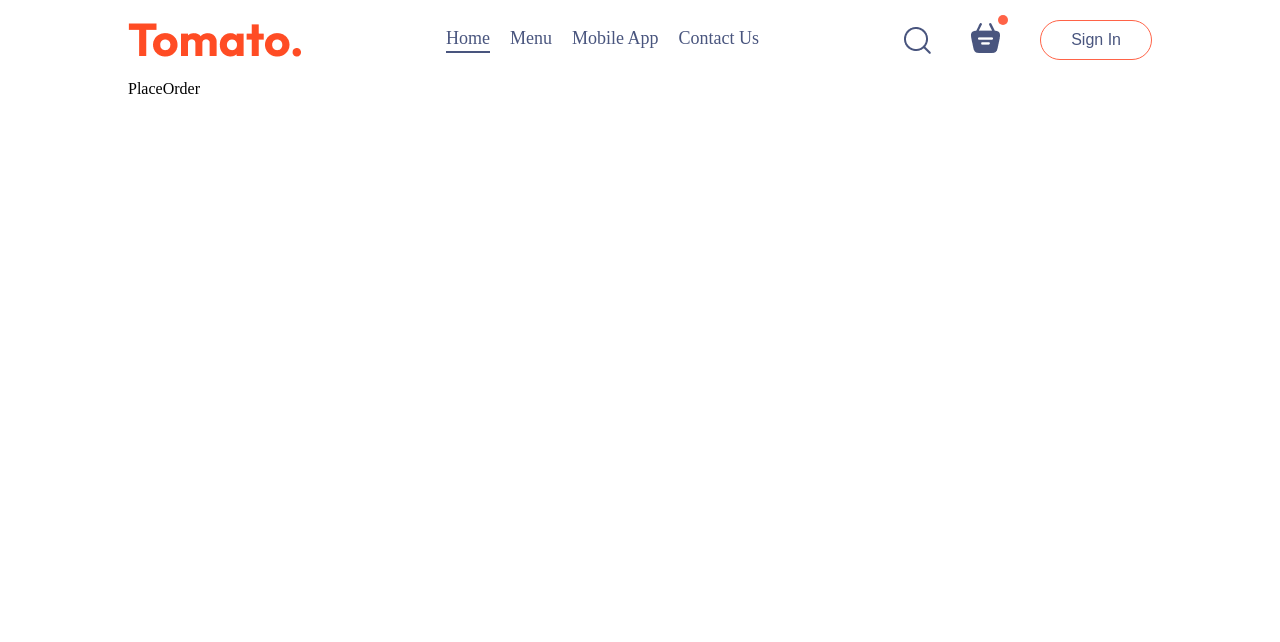
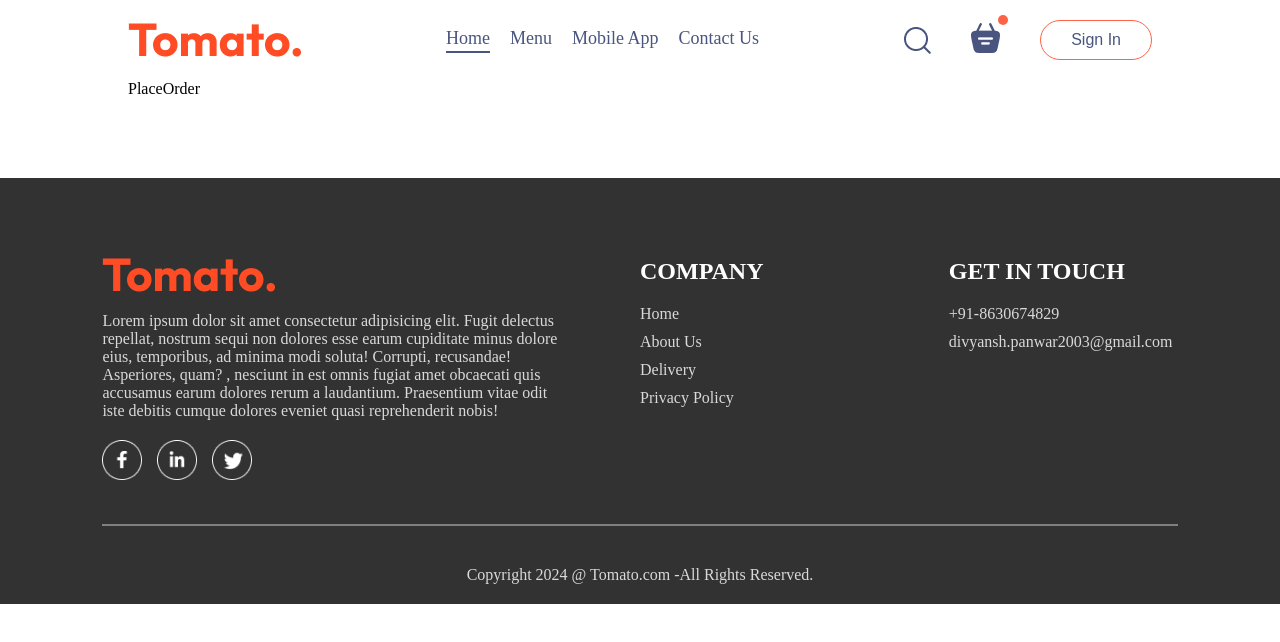
Before and after one commit to divyanshpanwar03/Tomato, a React (Vite) app in the folder frontend/: page /order in a window 1280 px wide. Shown: the top 642 px of the page. Built offline with nearby package versions, Linux system fonts and the light colour scheme.

Commit message:
Created Footer and added sorting function.

```diff
--- a/frontend/src/App.jsx
+++ b/frontend/src/App.jsx
@@ -1,19 +1,23 @@
 import React from 'react'
 import Navbar from './components/Navbar/Navbar'
-import { Route,Routes } from 'react-router-dom'
+import { Route, Routes } from 'react-router-dom'
 import Cart from './pages/Home/Cart/Cart'
 import PlaceOrder from './pages/Home/Cart/Place-Order/PlaceOrder'
 import Home from './pages/Home/Home'
+import Footer from './components/Footer/Footer'
 const App = () => {
   return (
-    <div className='app'>
-      <Navbar/>
-      <Routes>
-<Route path='/' element = {<Home/>}/>
-<Route path='/cart' element = {<Cart/>}/>
-<Route path='/order' element = {<PlaceOrder/>}/>
-      </Routes>
-    </div>
+    <>
+      <div className='app'>
+        <Navbar />
+        <Routes>
+          <Route path='/' element={<Home />} />
+          <Route path='/cart' element={<Cart />} />
+          <Route path='/order' element={<PlaceOrder />} />
+        </Routes>
+      </div>
+      <Footer />
+    </>
   )
 }
 
--- a/frontend/src/Context/StoreContext.jsx
+++ b/frontend/src/Context/StoreContext.jsx
@@ -1,4 +1,4 @@
-import { createContext, useContext, useState } from "react";
+import { createContext, useContext, useEffect, useState } from "react";
 import { food_list } from "../assets/assets";
 export const StoreContext = createContext(null)
 const StoreContextProvider = (props)=> {
@@ -17,8 +17,15 @@ const StoreContextProvider = (props)=> {
     const removeFromCart=(itemId)=>{
         setCartItems((prev)=>({...prev,[itemId]:prev[itemId]-1}))
     }
+    useEffect(()=> {
+        console.log(cartItems);
+    },[cartItems])
     const contextValue={
-        food_list,cartItems,setCartItems,addToCart,removeFromCart
+        food_list,
+        cartItems,
+        setCartItems,
+        addToCart,
+        removeFromCart
     }
     return(
         <StoreContext.Provider value = {contextValue}>
--- /dev/null
+++ b/frontend/src/components/AppDownload/AppDownload.css
@@ -0,0 +1,22 @@
+.app-download{
+    margin: auto auto;
+    margin-top: 80px;
+    font-size: max(3vw,20px);
+    text-align: center;
+    font-weight: 500;
+}
+.app-download-platforms{
+    display: flex;
+    justify-content: center;
+    gap: max(2vw,10px);
+    margin-top: 40px;
+}
+.app-download-platforms img{
+    width: max(30vw,120px);
+    max-width: 180px;
+    transition: 0.5s;
+    cursor: pointer;
+}
+.app-download-platforms:hover{
+    transform: scale(1.05);
+}
--- /dev/null
+++ b/frontend/src/components/AppDownload/AppDownload.jsx
@@ -0,0 +1,16 @@
+import React from 'react'
+import './AppDownload.css'
+import { assets } from '../../assets/assets'
+const AppDownload = () => {
+  return (
+    <div className="app-download"id='app-download'>
+        <p>For Better Experience Download <br />Tomato App</p>
+        <div className="app-download-platforms">
+            <img src={assets.play_store} alt="" />
+            <img src={assets.app_store} alt="" />
+        </div>
+    </div>
+  )
+}
+
+export default AppDownload
--- a/frontend/src/components/FoodDisplay/FoodDisplay.jsx
+++ b/frontend/src/components/FoodDisplay/FoodDisplay.jsx
@@ -11,7 +11,10 @@ const FoodDisplay = ({category}) => {
         <h2>Top dishes near you</h2>
         <div className="food-display-list">
             {food_list.map((item,index)=>{
+              if(category==="All" || category===item.category){
                 return <FoodItem key={index} id={item._id} name={item.name} description={item.description} price={item.price} image={item.image}/>
+              }
+
             })}
         </div>
     </div>
--- a/frontend/src/components/FoodItem/FoodItem.jsx
+++ b/frontend/src/components/FoodItem/FoodItem.jsx
@@ -1,10 +1,9 @@
-import React, { useState } from 'react'
+import React, { useState,useContext } from 'react'
 import './FoodItem.css'
+import { StoreContext } from '../../Context/StoreContext'
 import { assets } from '../../assets/assets'
 const FoodItem = ({id,name,price,description,image}) => {
-
-    const[itemCount,setItemCount]= useState(0);
-    const{cartItems,addToCart,removeFromCart}= useContext(StoreContext)
+    const{cartItems,addToCart,removeFromCart}= useContext(StoreContext);
   return (
     <div className="food-item">
         <div className="food-item-img-container">
--- /dev/null
+++ b/frontend/src/components/Footer/Footer.css
@@ -0,0 +1,42 @@
+.footer{
+    color: #d9d9d9;
+    background-color: #323232;
+    display: flex;
+    flex-direction: column;
+    align-items: center;
+    gap: 20px;
+    padding: 20px 8vw;
+    padding-top: 80px;
+    margin-top: 80px;
+}
+.footer-content{
+    width: 100%;
+    display: grid;
+    grid-template-columns: 2fr 1fr 1fr;
+    gap: 80px;
+}
+.footer-content-left,.footer-content-right,.footer-content-centre{
+    display: flex;
+    flex-direction: column;
+    align-items: start;
+    gap: 20px;
+
+}
+.footer-content-left li,.footer-content-right li,.footer-content-centre li{
+    list-style: none;
+    margin-bottom: 10px;
+    cursor: pointer;
+}
+.footer-content-right h2, .footer-content-centre h2{
+    color: white;
+}
+.footer-social-icons img{
+    width: 40px;
+    margin-right: 15px;
+}
+.footer hr{
+    width: 100%;
+    height: 2px;
+    margin: 20px 0px;
+    background-color: grey;
+}
--- /dev/null
+++ b/frontend/src/components/Footer/Footer.jsx
@@ -0,0 +1,40 @@
+import React from 'react'
+import './Footer.css'
+import { assets } from '../../assets/assets'
+const Footer = () => {
+  return (
+    <div className='footer' id='footer'>
+        <div className="footer-content">
+            <div className="footer-content-left">
+                <img src={assets.logo} alt="" />
+                <p>Lorem ipsum dolor sit amet consectetur adipisicing elit. Fugit delectus repellat, nostrum sequi non dolores esse earum cupiditate minus dolore eius, temporibus, ad minima modi soluta! Corrupti, recusandae! Asperiores, quam?
+                    , nesciunt in est omnis fugiat amet obcaecati quis accusamus earum dolores rerum a laudantium. Praesentium vitae odit iste debitis cumque dolores eveniet quasi reprehenderit nobis!</p>
+                <div className="footer-social-icons">
+                    <img src={assets.facebook_icon} alt="" />
+                    <img src={assets.linkedin_icon} alt="" />
+                    <img src={assets.twitter_icon} alt="" />
+                </div>
+            </div>
+                <div className="footer-content-centre">
+                    <h2>COMPANY</h2>
+                    <ul>
+                        <li>Home</li>
+                        <li>About Us</li>
+                        <li>Delivery</li>
+                        <li>Privacy Policy</li>
+                    </ul>
+                </div>
+                    <div className="footer-content-right">
+                        <h2>GET IN TOUCH</h2>
+                        <ul>
+                            <li>+91-8630674829</li>
+                            <li>divyansh.panwar2003@gmail.com</li>
+                        </ul>
+                    </div>
+        </div><hr />
+        <p className="footer-copy">Copyright 2024 @ Tomato.com -All Rights Reserved.</p>
+    </div>
+  )
+}
+
+export default Footer
--- a/frontend/src/pages/Home/Home.jsx
+++ b/frontend/src/pages/Home/Home.jsx
@@ -3,6 +3,7 @@ import './Home.css'
 import Header from '../../components/Header/Header'
 import ExploreMenu from '../../components/ExploreMenu/ExploreMenu'
 import FoodDisplay from '../../components/FoodDisplay/FoodDisplay'
+import AppDownload from '../../components/AppDownload/AppDownload'
 
 const Home = () => {
   const[category,setCategory] = useState("All");
@@ -11,6 +12,7 @@ const Home = () => {
         <Header/>
         <ExploreMenu category={category} setCategory={setCategory}/>
         <FoodDisplay category={category}/>
+        <AppDownload/>
     </div>
   )
 }
```
